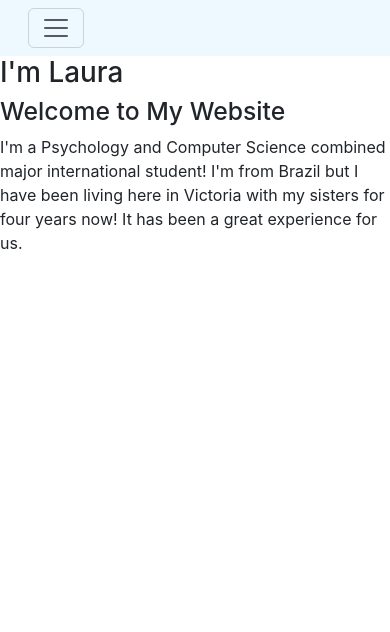
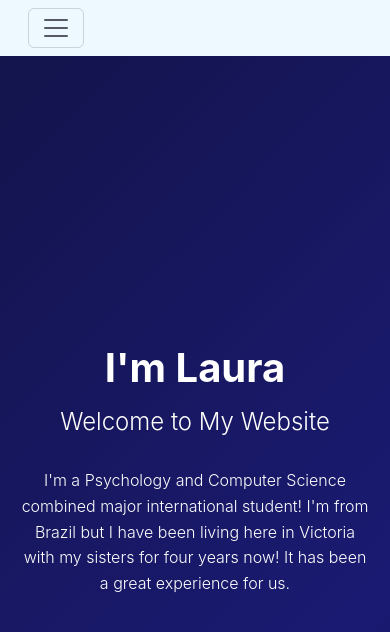
Before and after one commit to FernandesLaura0/personal-website-workshop, a React (Create React App) app: page /#/ in a window 390 px wide. Shown: the top 632 px of the page. Built offline with nearby package versions, Linux system fonts and the light colour scheme.

Commit message:
importing home.css to home.js

```diff
--- a/src/components/Home.css
+++ b/src/components/Home.css
@@ -20,5 +20,42 @@
     100% {
         background-position: 0% 50%;
     }
+}
 
+.content {
+    text-align: center;
+    color: white;
+    max-width: 800px;
 }
+
+.content h1 {
+    font-size: 48px;
+    margin-bottom: 16px;
+    font-weight: bold;
+}
+
+.content h2 {
+    font-size: 32px;
+    margin-bottom: 32px;
+    font-weight: 300;
+}
+
+.content p {
+    font-size: 19px;
+    line-height: 1.6;
+    font-weight: 300;
+}
+
+@media (max-width: 768px) {
+    .content h1 {
+        font-size: 40px;
+    }
+
+    .content h2 {
+        font-size: 24px;
+    }
+
+    .content p {
+        font-size: 16px;
+    }
+}
--- a/src/components/Home.js
+++ b/src/components/Home.js
@@ -1,14 +1,17 @@
 import React from "react";
+import "./Home.css";
 
 const Home = () => {
     return (
-        <div>
+        <div className="home-container">
+            <div className="content">
             <h1>I'm Laura</h1>
             <h2>Welcome to My Website</h2>
             <p>
                 I'm a Psychology and Computer Science combined major international student! I'm from Brazil but I have been
                 living here in Victoria with my sisters for four years now! It has been a great experience for us.
             </p>
+            </div>
         </div>
     );
 };
```
